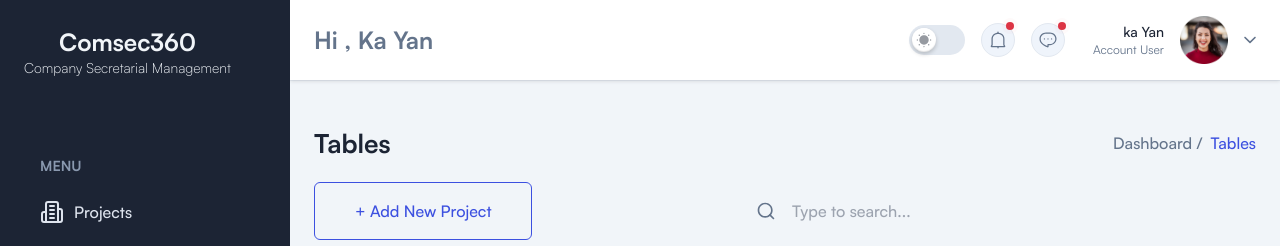
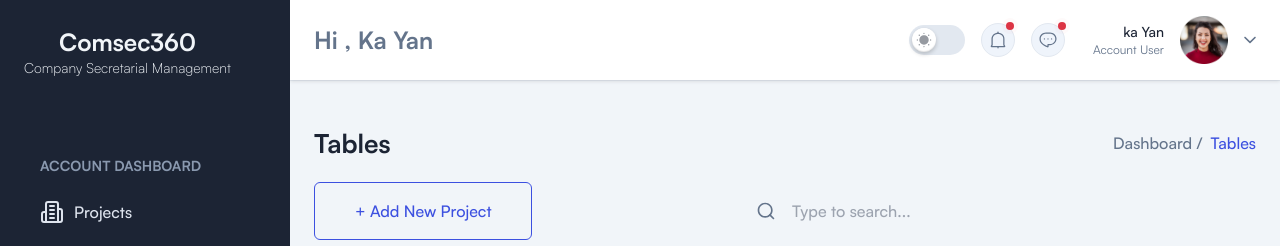
Before and after one commit to omunite215/CsAccountSingle, a Next.js app: page /tables in a window 1280 px wide. Shown: the top 246 px of the page. Built offline with nearby package versions, Linux system fonts and the light colour scheme; a web font is replaced by a local one.

Commit message:
update cards

```diff
--- a/components/Sidebar/index.tsx
+++ b/components/Sidebar/index.tsx
@@ -102,7 +102,7 @@
           {/* <!-- Menu Group --> */}
           <div>
             <h3 className="mb-4 ml-4 text-sm font-semibold text-bodydark2">
-              MENU
+              ACCOUNT DASHBOARD
             </h3>
 
             <ul className="mb-6 flex flex-col gap-1.5">
```
